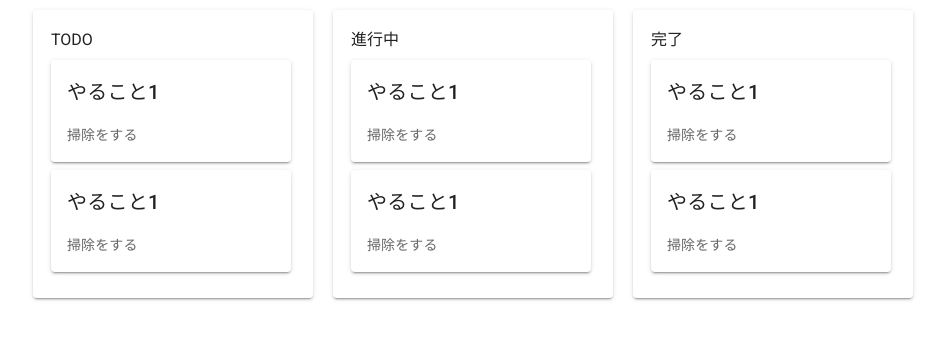
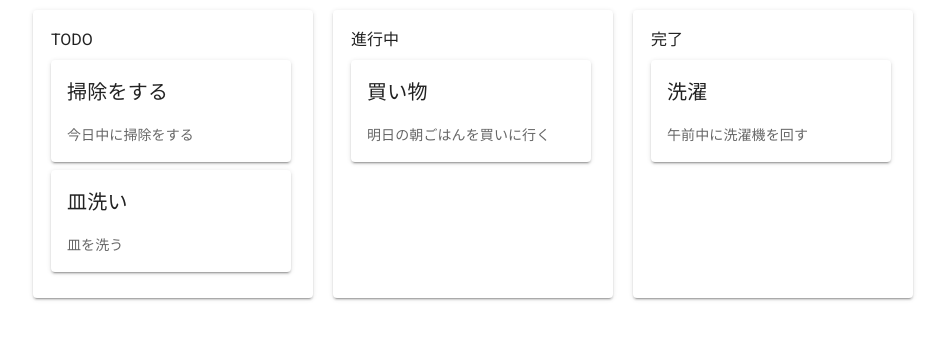
Before and after one commit to an-0305/todo-application, a Vue app: page / in a window 1280 px wide. Shown: the top 340 px of the page, without its empty margins (167-1112 px from the left). Built offline with nearby package versions, Linux system fonts and the light colour scheme.

Commit message:
TODOアイテムをドラッグで移動可能に

```diff
--- a/src/components/TodoItem.vue
+++ b/src/components/TodoItem.vue
@@ -1,13 +1,21 @@
 <template>
   <v-card class="item">
-    <v-card-title>やること1</v-card-title>
-    <v-card-text>掃除をする</v-card-text>
+    <v-card-title>{{ item.title }}</v-card-title>
+    <v-card-text>{{ item.text }}</v-card-text>
   </v-card>
 </template>
 
 <script lang="ts">
-import { defineComponent } from "@vue/composition-api";
-export default defineComponent({});
+import { defineComponent, PropType } from "@vue/composition-api";
+interface Item {
+  title: string;
+  text: string;
+}
+export default defineComponent({
+  props: {
+    item: Object as PropType<Item>
+  }
+});
 </script>
 
 <style lang="scss" scoped>
--- a/src/components/TodoList.vue
+++ b/src/components/TodoList.vue
@@ -1,21 +1,27 @@
 <template>
   <v-card class="list">
     <span>{{ title }}</span>
-    <todo-item />
-    <todo-item />
+    <draggable group="item">
+      <todo-item v-for="(item, index) of items" :key="index" :item="item" />
+    </draggable>
   </v-card>
 </template>
 
 <script lang="ts">
 import { defineComponent } from "@vue/composition-api";
 import TodoItem from "@/components/TodoItem.vue";
+import draggable from "vuedraggable";
 export default defineComponent({
   components: {
-    TodoItem
+    TodoItem,
+    draggable
   },
   props: {
     title: {
       type: String
+    },
+    items: {
+      type: Array
     }
   }
 });
```
